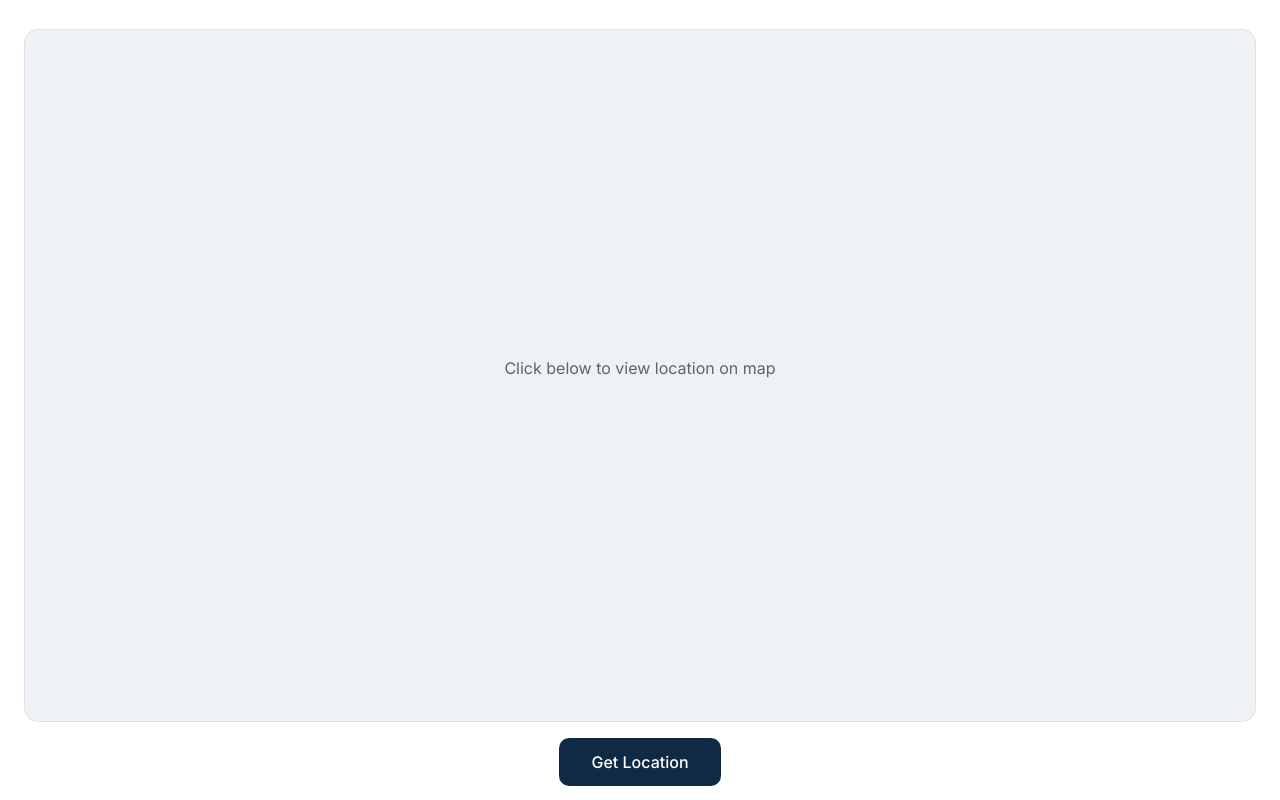
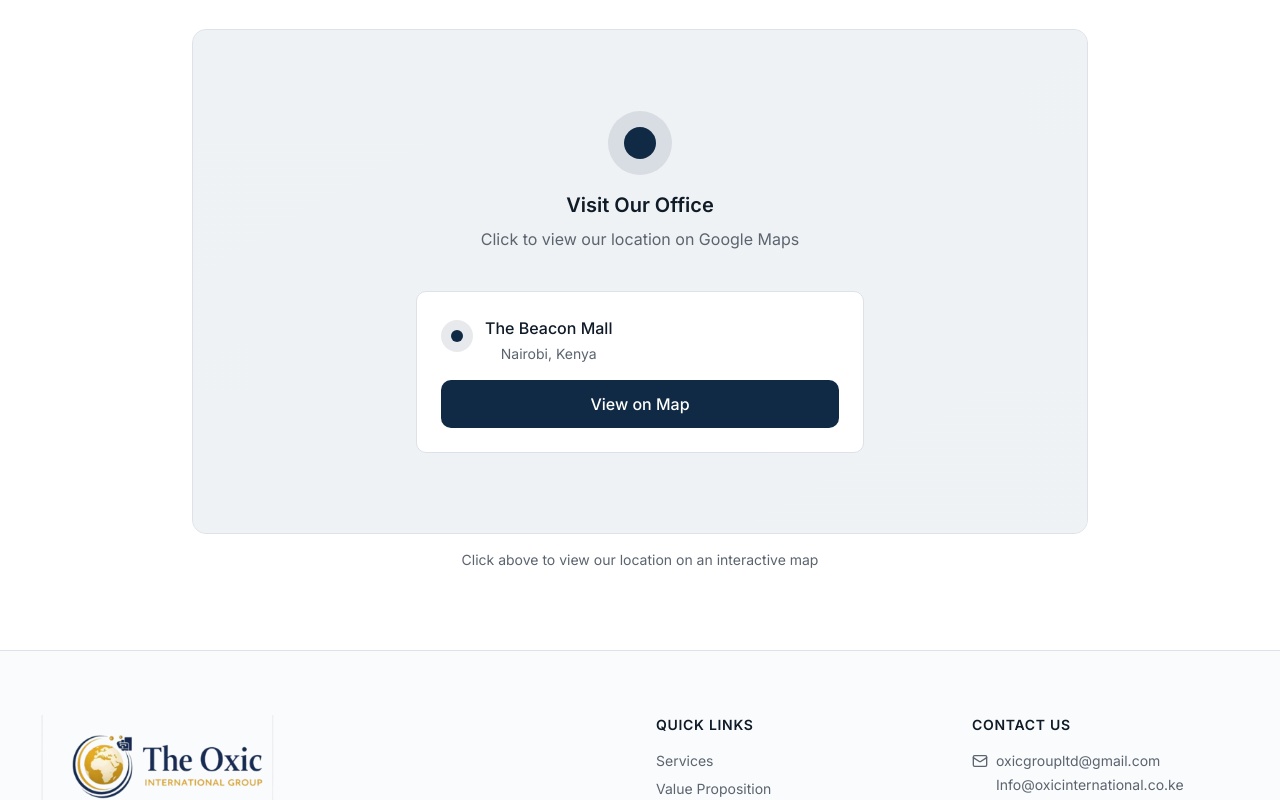
Before and after one commit to TristanBrian/invest, a Next.js app: page / in a window 1280 px wide. Shown: the part 6720-7520 px from the top of the page. Built offline with nearby package versions, Linux system fonts and the light colour scheme.

Commit message:
Refactor LocationMap component with new map URL
Updated Google Maps embed URL for The Beacon Mall and improved the modal functionality for displaying the map.

```diff
--- a/components/location-map.tsx
+++ b/components/location-map.tsx
@@ -1,9 +1,13 @@
-"use client"
+'use client'
 
 import React, { useState } from "react"
+import { X } from "lucide-react"
 
 export function LocationMap() {
   const [showMap, setShowMap] = useState(false)
+
+  // Proper Google Maps embed URL for The Beacon Mall, Nairobi
+  const mapEmbedUrl = "https://www.google.com/maps/embed?pb=!1m18!1m12!1m3!1d3988.818478!2d36.8098403!3d-1.2949109!2m3!1f0!2f0!3f0!3m2!1i1024!2i768!4f13.1!3m3!1m2!1s0x182f110017e5672d%3A0xd91cca1e1bf61235!2sThe%20Beacon!5e0!3m2!1sen!2ske!4v1707123456789"
 
   return (
     <section className="py-16 md:py-20 bg-background">
@@ -15,37 +19,106 @@ export function LocationMap() {
             <p className="text-muted-foreground mb-8">{"The Beacon Mall, Nairobi, Kenya"}</p>
           </div>
 
-          {/* Map Container */}
-          {!showMap ? (
-            <div className="flex flex-col items-center gap-4">
-              <div className="w-full aspect-video bg-muted rounded-xl border border-border flex items-center justify-center">
-                <div className="text-center">
-                  <p className="text-muted-foreground mb-4">{"Click below to view location on map"}</p>
+          {/* Interactive Preview and Modal */}
+          <div className="flex flex-col items-center gap-4">
+            {/* Preview Card */}
+            <div
+              className="w-full max-w-4xl bg-muted rounded-xl border border-border overflow-hidden cursor-pointer hover:shadow-lg transition-shadow"
+              onClick={() => setShowMap(true)}
+            >
+              <div className="aspect-video bg-gradient-to-br from-muted/50 to-muted flex flex-col items-center justify-center p-8 text-center">
+                <div className="mb-6">
+                  <div className="w-16 h-16 mx-auto mb-4 bg-primary/10 rounded-full flex items-center justify-center">
+                    <div className="w-8 h-8 bg-primary rounded-full" />
+                  </div>
+                  <h3 className="text-xl font-semibold mb-2">{"Visit Our Office"}</h3>
+                  <p className="text-muted-foreground mb-4">{"Click to view our location on Google Maps"}</p>
+                </div>
+
+                <div className="bg-background p-6 rounded-lg border border-border max-w-md w-full">
+                  <div className="flex items-start gap-3 mb-4">
+                    <div className="mt-1">
+                      <div className="w-8 h-8 bg-primary/10 rounded-full flex items-center justify-center">
+                        <div className="w-3 h-3 bg-primary rounded-full" />
+                      </div>
+                    </div>
+                    <div>
+                      <h4 className="font-medium mb-1">{"The Beacon Mall"}</h4>
+                      <p className="text-sm text-muted-foreground">{"Nairobi, Kenya"}</p>
+                    </div>
+                  </div>
+                  <button className="w-full py-3 bg-primary text-primary-foreground rounded-lg font-medium hover:bg-primary/90 transition-colors">
+                    {"View on Map"}
+                  </button>
                 </div>
               </div>
+            </div>
+
+            <p className="text-sm text-muted-foreground">{"Click above to view our location on an interactive map"}</p>
+          </div>
+        </div>
+      </div>
+
+      {/* Modal for Map */}
+      {showMap && (
+        <div className="fixed inset-0 z-50 flex items-center justify-center p-4 bg-black/50 backdrop-blur-sm">
+          <div className="relative w-full max-w-4xl max-h-[80vh] bg-background rounded-2xl overflow-hidden shadow-2xl">
+            {/* Modal Header */}
+            <div className="flex items-center justify-between p-6 border-b border-border bg-background">
+              <div>
+                <h3 className="text-xl font-bold">{"Our Location"}</h3>
+                <p className="text-muted-foreground text-sm">{"The Beacon Mall, Nairobi, Kenya"}</p>
+              </div>
               <button
-                onClick={() => setShowMap(true)}
-                className="px-8 py-3 bg-primary text-primary-foreground rounded-lg font-medium hover:bg-primary/90 transition-colors"
+                onClick={() => setShowMap(false)}
+                className="p-2 hover:bg-muted rounded-lg transition-colors"
+                aria-label="Close map"
               >
-                {"Get Location"}
+                <X className="h-5 w-5" />
               </button>
             </div>
-          ) : (
-            <div className="w-full rounded-xl overflow-hidden border border-border shadow-lg aspect-video">
+
+            {/* Map Container */}
+            <div className="w-full aspect-video">
               <iframe
-                src="https://www.google.com/maps/embed?pb=!1m18!1m12!1m3!1d3989.8236481547004!2d36.80957532346897!3d-1.2949109!2m3!1f0!2f0!3f0!3m2!1i1024!2i768!4f13.1!3m3!1m2!1s0x182f110017e5672d%3A0xd91cca1e1bf61235!2sThe%20Beacon!5e0!3m2!1sen!2ske!4v1707123456789"
+                src={mapEmbedUrl}
                 width="100%"
                 height="100%"
-                style={{ border: 0, minHeight: "450px" }}
+                style={{ border: 0 }}
                 allowFullScreen
                 loading="lazy"
                 referrerPolicy="no-referrer-when-downgrade"
                 title="The Beacon Mall - The Oxic International Group Location"
+                className="h-full w-full"
               />
             </div>
-          )}
+
+            {/* Modal Footer */}
+            <div className="p-6 border-t border-border bg-background">
+              <div className="flex flex-col sm:flex-row items-center justify-between gap-4">
+                <div className="text-sm text-muted-foreground">
+                  <p className="mb-1">📍 <strong>The Beacon Mall</strong></p>
+                  <p>Nairobi, Kenya</p>
+                </div>
+                <div className="flex gap-3">
+                  <button
+                    onClick={() => window.open("https://www.google.com/maps/dir/?api=1&destination=The+Beacon+Mall+Nairobi", "_blank")}
+                    className="px-4 py-2 bg-primary text-primary-foreground rounded-lg font-medium hover:bg-primary/90 transition-colors text-sm"
+                  >
+                    {"Get Directions"}
+                  </button>
+                  <button
+                    onClick={() => setShowMap(false)}
+                    className="px-4 py-2 border border-border rounded-lg font-medium hover:bg-muted transition-colors text-sm"
+                  >
+                    {"Close Map"}
+                  </button>
+                </div>
+              </div>
+            </div>
+          </div>
         </div>
-      </div>
+      )}
     </section>
   )
 }
```
